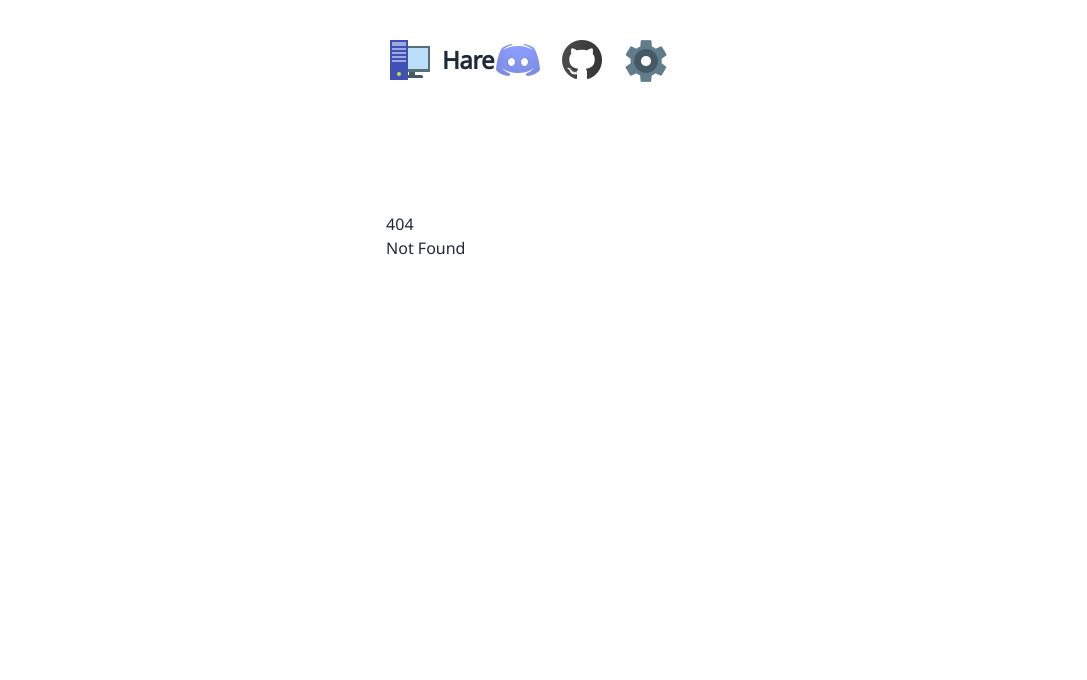
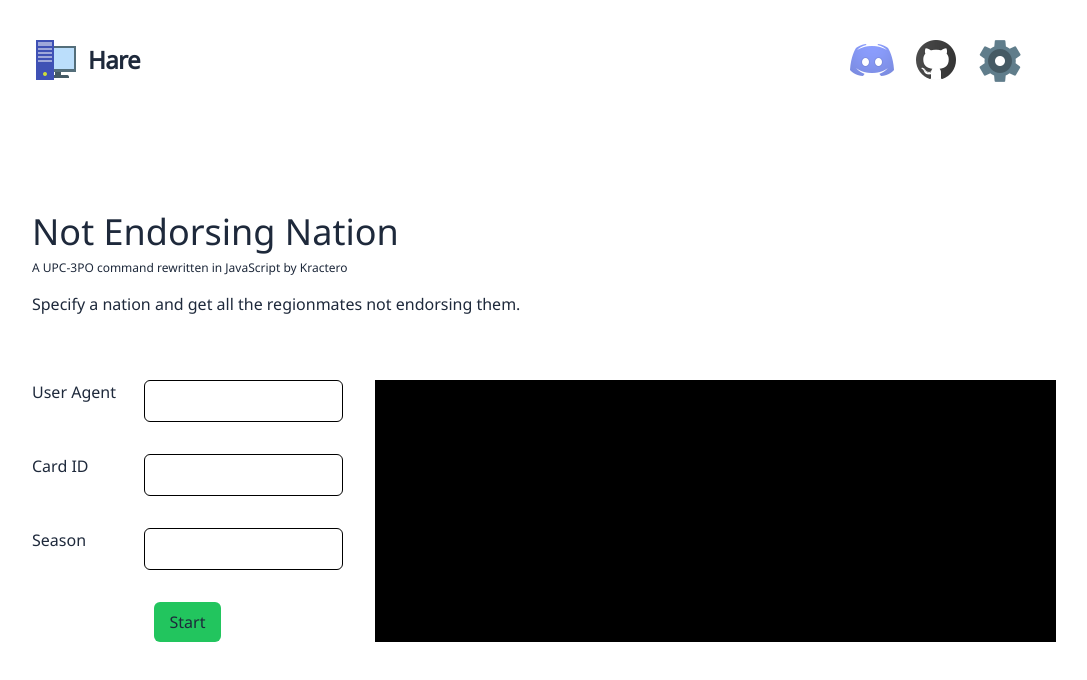
Before and after one commit to Kractero/hare, a SvelteKit app: page /tools/owners in a window 1280 px wide. Before the commit this address had no page. Shown: the top 680 px of the page, without its empty margins (112-1199 px from the left). Built offline with nearby package versions, Linux system fonts and the light colour scheme.

Commit message:
Proper url string for text area inputs

```diff
--- a/src/routes/tools/junkdajunk/+page.svelte
+++ b/src/routes/tools/junkdajunk/+page.svelte
@@ -52,7 +52,7 @@
 	onDestroy(() => abortController.abort());
 
 	async function junkDaJunk(main: string, puppets: string) {
-		pushHistory(`?main=${main}&mode=${mode}${owners ? `owners=${owners}` : ""}${cardcount ? `cardcount=${cardcount}` : ""}${regionalwhitelist ? `regions=${regionalwhitelist}` : ""}`)
+		pushHistory(`?main=${main}&mode=${mode}${owners ? `owners=${owners}` : ""}${cardcount ? `cardcount=${cardcount}` : ""}${regionalwhitelist ? `regions=${regionalwhitelist.replaceAll('\n', ',')}` : ""}`)
 		downloadable = false;
 		stoppable = true;
 		stopped = false;
--- /dev/null
+++ b/src/routes/tools/owners/+page.svelte
@@ -0,0 +1,65 @@
+<script lang="ts">
+	import { onMount } from 'svelte';
+	import { parseXML, sleep } from '$lib/helpers/utils';
+	import Head from '$lib/component/Head.svelte';
+	import Buttons from '$lib/component/Buttons.svelte';
+	import Input from '$lib/component/Input.svelte';
+	import Terminal from '$lib/component/Terminal.svelte';
+	import type { Nation } from '$lib/types';
+	import type { PageData } from './$types';
+	import { pushHistory } from '$lib/helpers/utils';
+	export let data: PageData;
+	let progress = "";
+	let main = '';
+	let id = '';
+    let season = '';
+
+	// onMount(() => {
+	// 	main = data.parameters.main || localStorage.getItem("main") as string || "";
+	// 	nennation = data.parameters.nennation || localStorage.getItem("nenNation") as string || "";
+	// });
+
+	async function nen() {
+		// pushHistory(`?main=${main}&nennation=${nennation}`)
+		progress = '';
+        progress += `<p">Searching for the owners of Season ${season} ${id}</p>`
+        const xml = await parseXML(`https://www.nationstates.net/cgi-bin/api.cgi?q=card+owners;cardid=${id};season=${season}`, main);
+		await sleep(700);
+        const owners: Array<string> = xml.CARD.OWNERS.OWNER
+        const counts: {[key: string]: number} = {};
+
+        owners.forEach(owner => {
+            if (counts[owner]) {
+            counts[owner] += 1;
+            } else {
+            counts[owner] = 1;
+            }
+        });
+
+        const ownersSorted = Object.keys(counts)
+            .map(owner => ({ owner, count: counts[owner] }))
+            .sort((a, b) => b.count - a.count);
+
+        ownersSorted.forEach(owner => {
+            progress += `<p><a class="underline" href="https://nationstates.net/nation=${owner.owner}" target="_blank" rel="noreferrer noopener">${owner.owner}</a> owns ${owner.count}</p>`
+        })
+		progress += `<p>Finished processing</p>`
+	}
+</script>
+
+<Head title={"Hare - Not Endorsing Nations"} description={"Specify a nation and get all the regionmates not endorsing them."} />
+
+<h1 class="text-4xl mb-2">Not Endorsing Nation</h1>
+<p class="text-xs mb-4">
+	A UPC-3PO command rewritten in JavaScript by Kractero
+<p class="mb-16">Specify a nation and get all the regionmates not endorsing them.</p>
+
+<div class="lg:w-[1024px] lg:max-w-5xl flex flex-col lg:flex-row gap-8 break-normal">
+	<form on:submit|preventDefault={() => nen()} class="flex flex-col gap-8">
+		<Input text={`User Agent`} bind:bindValue={main} forValue="main" required={true} />
+		<Input text={`Card ID`} bind:bindValue={id} forValue="id" required={true} />
+        <Input text={`Season`} bind:bindValue={season} forValue="season" required={true} />
+		<Buttons />
+	</form>
+	<Terminal bind:progress={progress} />
+</div>
```
